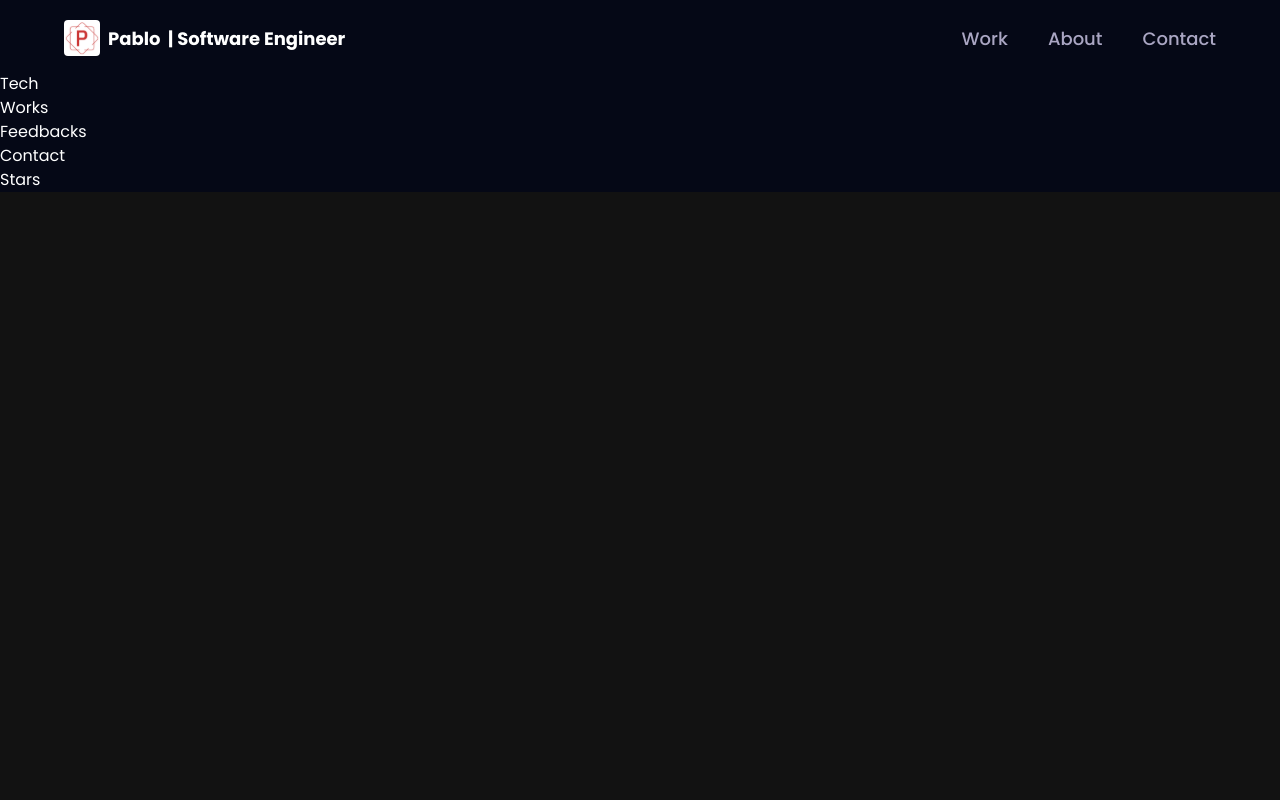
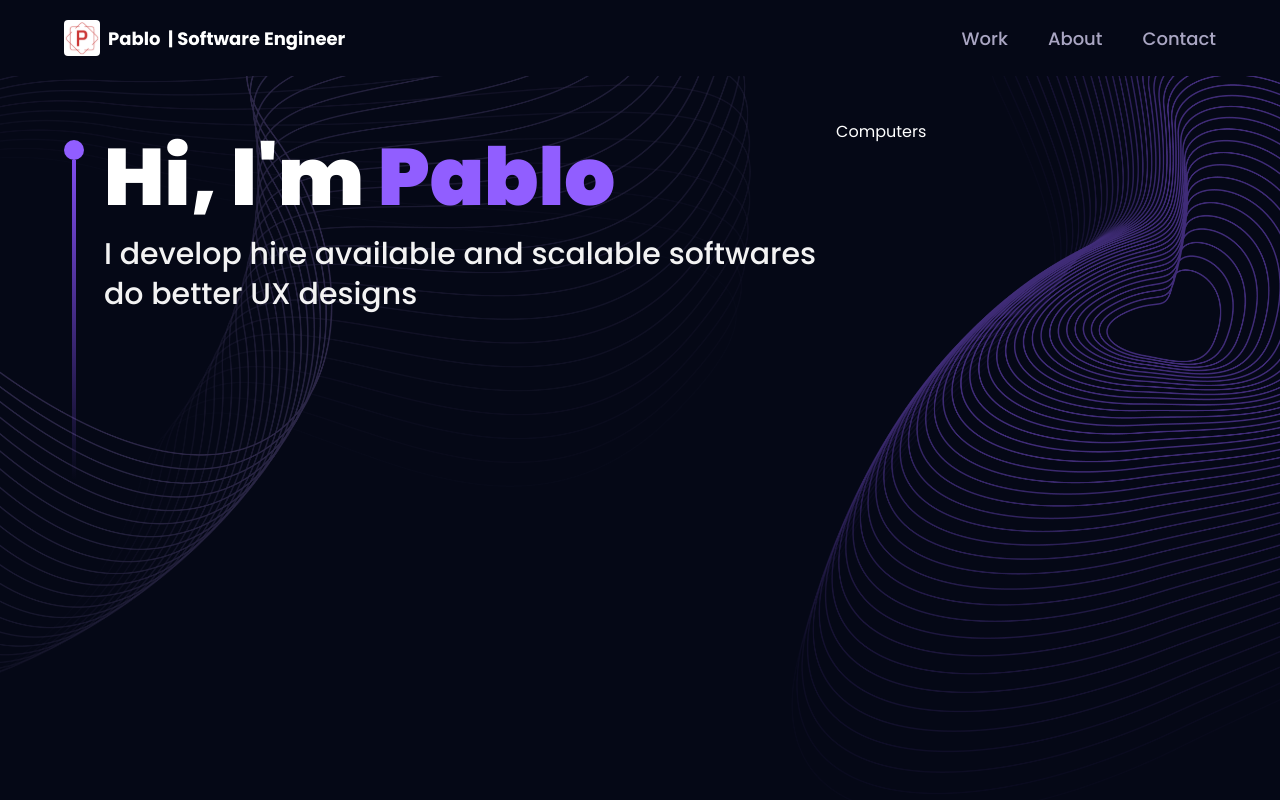
Before and after one commit to thasipablo/3d_portfolio, a React (Vite) app: page / in a window 1280 px wide. Shown: the top 800 px of the page. Built offline with nearby package versions, Linux system fonts and the light colour scheme.

Commit message:
hero heading added

```diff
--- a/src/App.jsx
+++ b/src/App.jsx
@@ -18,7 +18,7 @@ const App = () => {
       <div className="relative z-0 bg-primary">
         <div className="bg-hero-pattern bg-cover bg-no-repeat bg-center">
           <Navbar />
-          <Experience />
+          <Hero />
         </div>
         <About />
         <Experience />
--- a/src/components/Hero.jsx
+++ b/src/components/Hero.jsx
@@ -9,10 +9,20 @@ const Hero = () => {
         className={`${styles.paddingX} absolute inset-0 top-[120px] max-w-7xl mx-auto flex flex-row items-start gap-5`}
       >
         <div className="flex flex-col justify-center items-center mt-5">
-          <div className="w-5 h-5 rounded-full bg-[#915eff]">
-            Lorem ipsum dolor sit amet.
-          </div>
+          <div className="w-5 h-5 rounded-full bg-[#915eff]" />
+          <div className="w-1 sm:h-80 h-40 violet-gradient" />
         </div>
+        <div>
+          <h1 className={`${styles.heroHeadText} text-white`}>
+            Hi, I'm <span className="text-[#915eff]">Pablo</span>
+          </h1>
+          <p className={`${styles.heroSubText} mt-2 text-white-100`}>
+            I develop hire available and scalable softwares
+            <br className="sm:block hidden" /> do better UX designs
+          </p>
+        </div>
+
+        <ComputersCanvas />
       </div>
     </section>
   );
```
